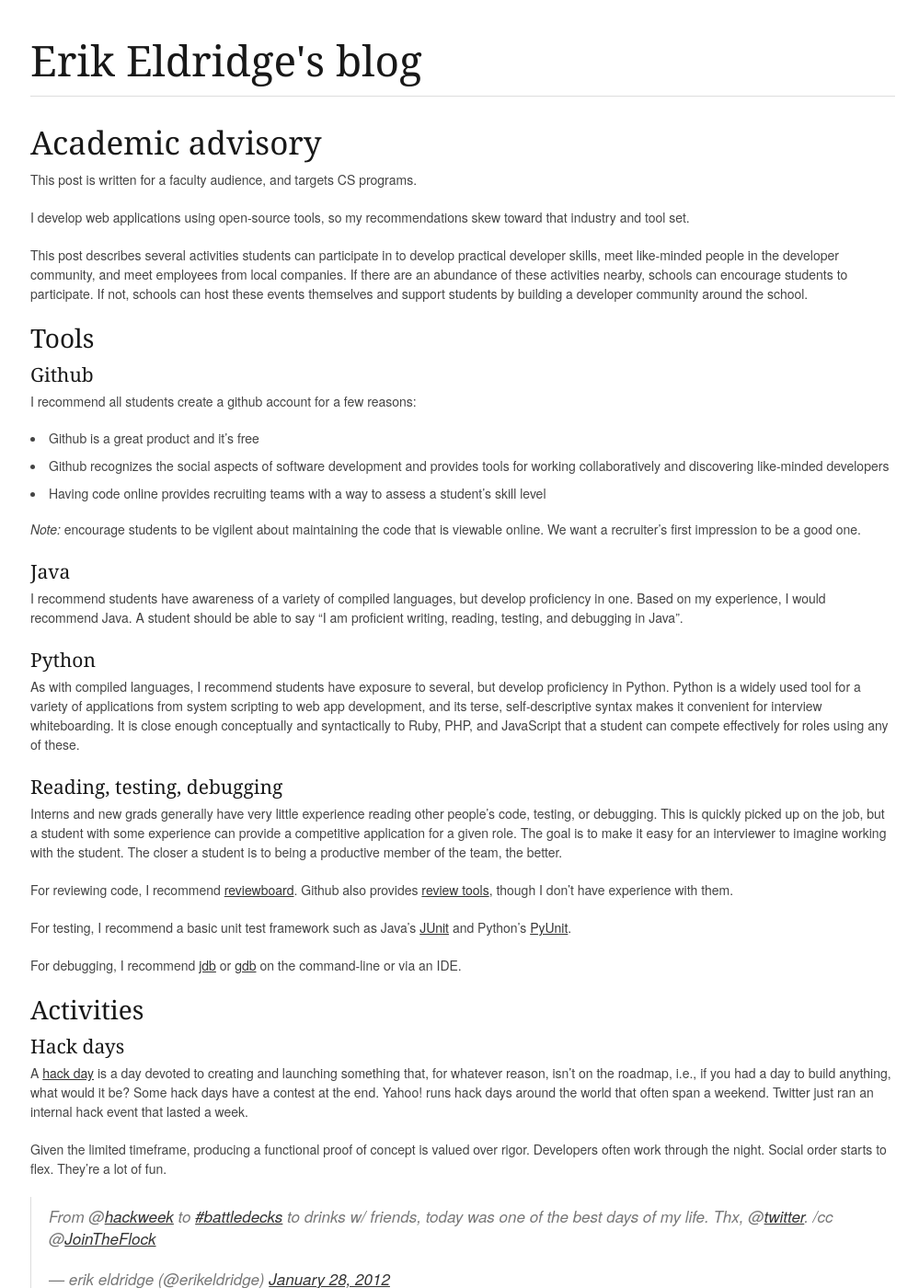
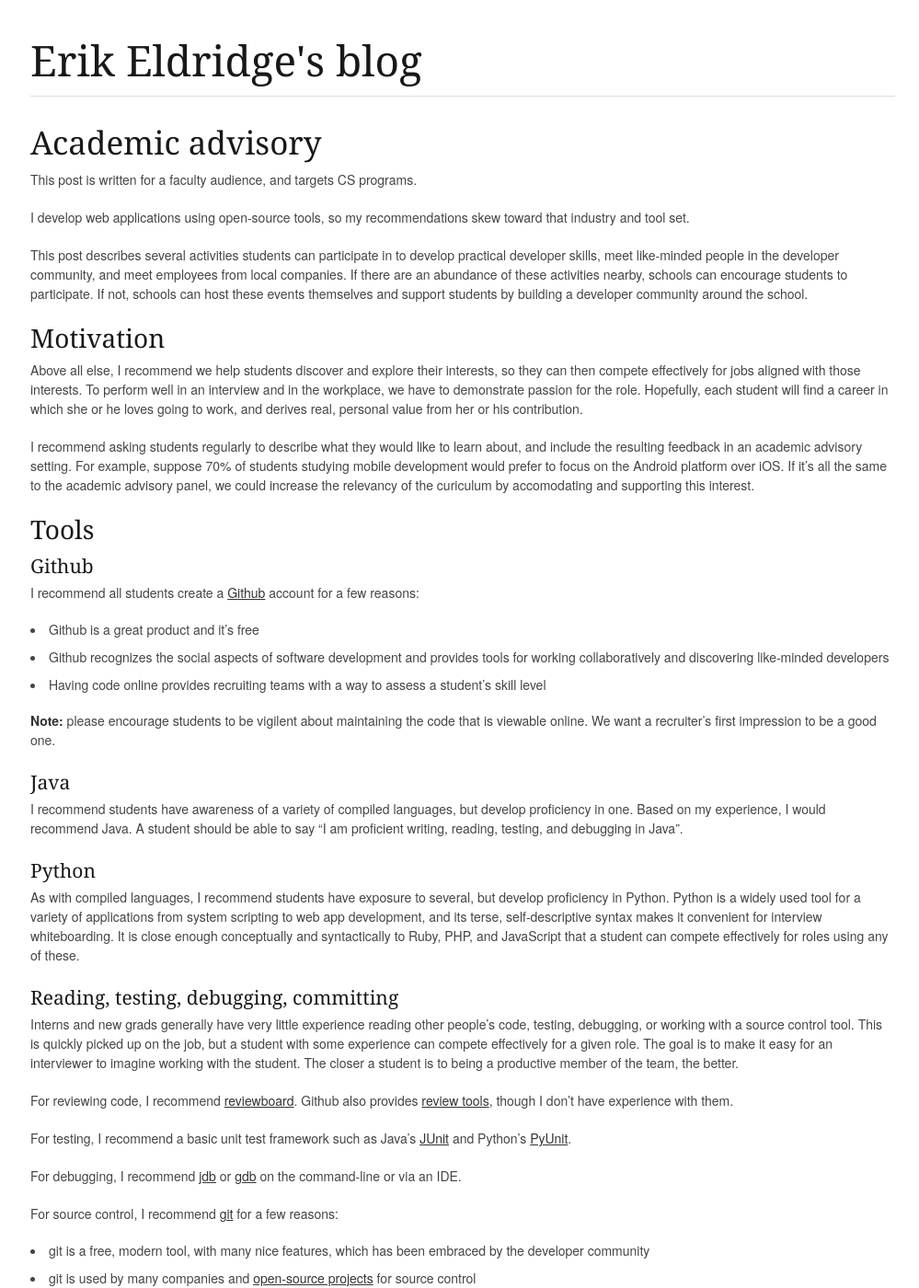
Before and after one commit to erikeldridge/erikeldridge.github.com, a Jekyll site: the page built from _posts/2012-2-13-academic-advisory.md, in a window 1280 px wide and 1400 px high. Shown: the whole window at 92% size, without its empty margins (137-1136 px from the left). Built offline with Jekyll 4.4.1, drawn with Linux system fonts in a browser that asks for light colours; Markdown is read by kramdown in place of the engine named in the settings; comment, search, counter and statistics services are not loaded; some of the changed text lies outside the part shown.

Commit message:
Add motivation section to academic advisory

```diff
--- a/_posts/2012-2-13-academic-advisory.md
+++ b/_posts/2012-2-13-academic-advisory.md
@@ -10,17 +10,23 @@
 
 This post describes several activities students can participate in to develop practical developer skills, meet like-minded people in the developer community, and meet employees from local companies. If there are an abundance of these activities nearby, schools can encourage students to participate. If not, schools can host these events themselves and support students by building a developer community around the school.
 
+### Motivation
+
+Above all else, I recommend we help students discover and explore their interests, so they can then compete effectively for jobs aligned with those interests. To perform well in an interview and in the workplace, we have to demonstrate passion for the role. Hopefully, each student will find a career in which she or he loves going to work, and derives real, personal value from her or his contribution.
+
+I recommend asking students regularly to describe what they would like to learn about, and include the resulting feedback in an academic advisory setting. For example, suppose 70% of students studying mobile development would prefer to focus on the Android platform over iOS. If it's all the same to the academic advisory panel, we could increase the relevancy of the curiculum by accomodating and supporting this interest.
+
 ### Tools
 
 #### Github
 
-I recommend all students create a github account for a few reasons:
+I recommend all students create a [Github](https://github.com/) account for a few reasons:
 
 * Github is a great product and it's free
 * Github recognizes the social aspects of software development and provides tools for working collaboratively and discovering like-minded developers
 * Having code online provides recruiting teams with a way to assess a student's skill level
 
-*Note:* encourage students to be vigilent about maintaining the code that is viewable online. We want a recruiter's first impression to be a good one.
+**Note:** please encourage students to be vigilent about maintaining the code that is viewable online. We want a recruiter's first impression to be a good one.
 
 #### Java
 
@@ -30,15 +36,21 @@
 
 As with compiled languages, I recommend students have exposure to several, but develop proficiency in Python. Python is a widely used tool for a variety of applications from system scripting to web app development, and its terse, self-descriptive syntax makes it convenient for interview whiteboarding. It is close enough conceptually and syntactically to Ruby, PHP, and JavaScript that a student can compete effectively for roles using any of these.
 
-#### Reading, testing, debugging
+#### Reading, testing, debugging, committing
 
-Interns and new grads generally have very little experience reading other people's code, testing, or debugging. This is quickly picked up on the job, but a student with some experience can provide a competitive application for a given role. The goal is to make it easy for an interviewer to imagine working with the student. The closer a student is to being a productive member of the team, the better.
+Interns and new grads generally have very little experience reading other people's code, testing, debugging, or working with a source control tool. This is quickly picked up on the job, but a student with some experience can compete effectively for a given role. The goal is to make it easy for an interviewer to imagine working with the student. The closer a student is to being a productive member of the team, the better.
 
 For reviewing code, I recommend [reviewboard](http://www.reviewboard.org/). Github also provides [review tools](https://github.com/features/projects/codereview), though I don't have experience with them.
 
 For testing, I recommend a basic unit test framework such as Java's [JUnit](http://www.junit.org/) and Python's [PyUnit](http://docs.python.org/library/unittest.html).
 
 For debugging, I recommend [jdb](http://docs.oracle.com/javase/1.3/docs/tooldocs/solaris/jdb.html) or [gdb](http://gcc.gnu.org/java/gdb.html) on the command-line or via an IDE.
+
+For source control, I recommend [git](http://git-scm.com/) for a few reasons:
+
+* git is a free, modern tool, with many nice features, which has been embraced by the developer community
+* git is used by many companies and [open-source projects](https://github.com/popular/watched) for source control
+* proficiency with git will make interactions with [Github](https://github.com/), which I also recommend, much more straightforward
 
 ### Activities
 
```
